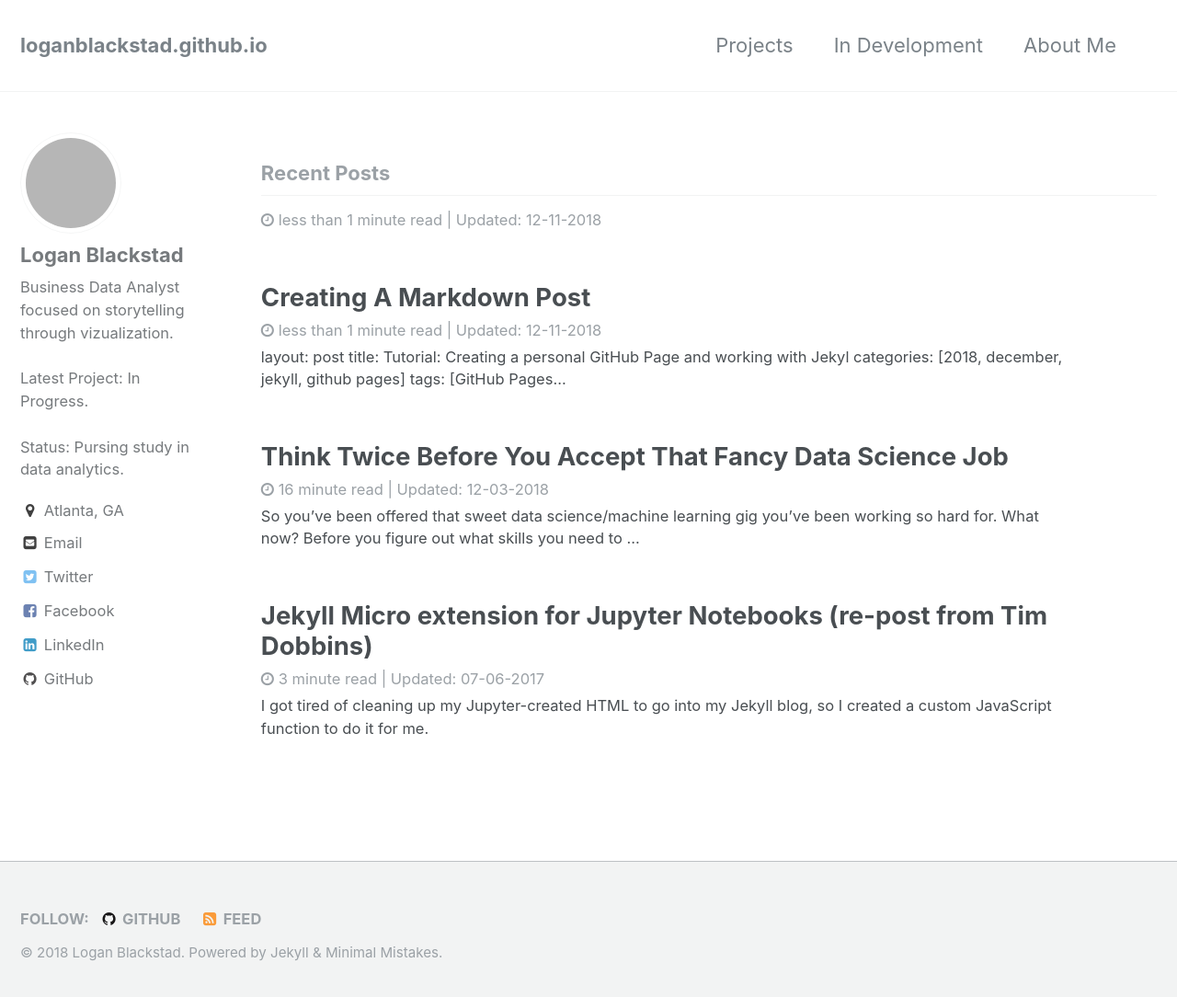
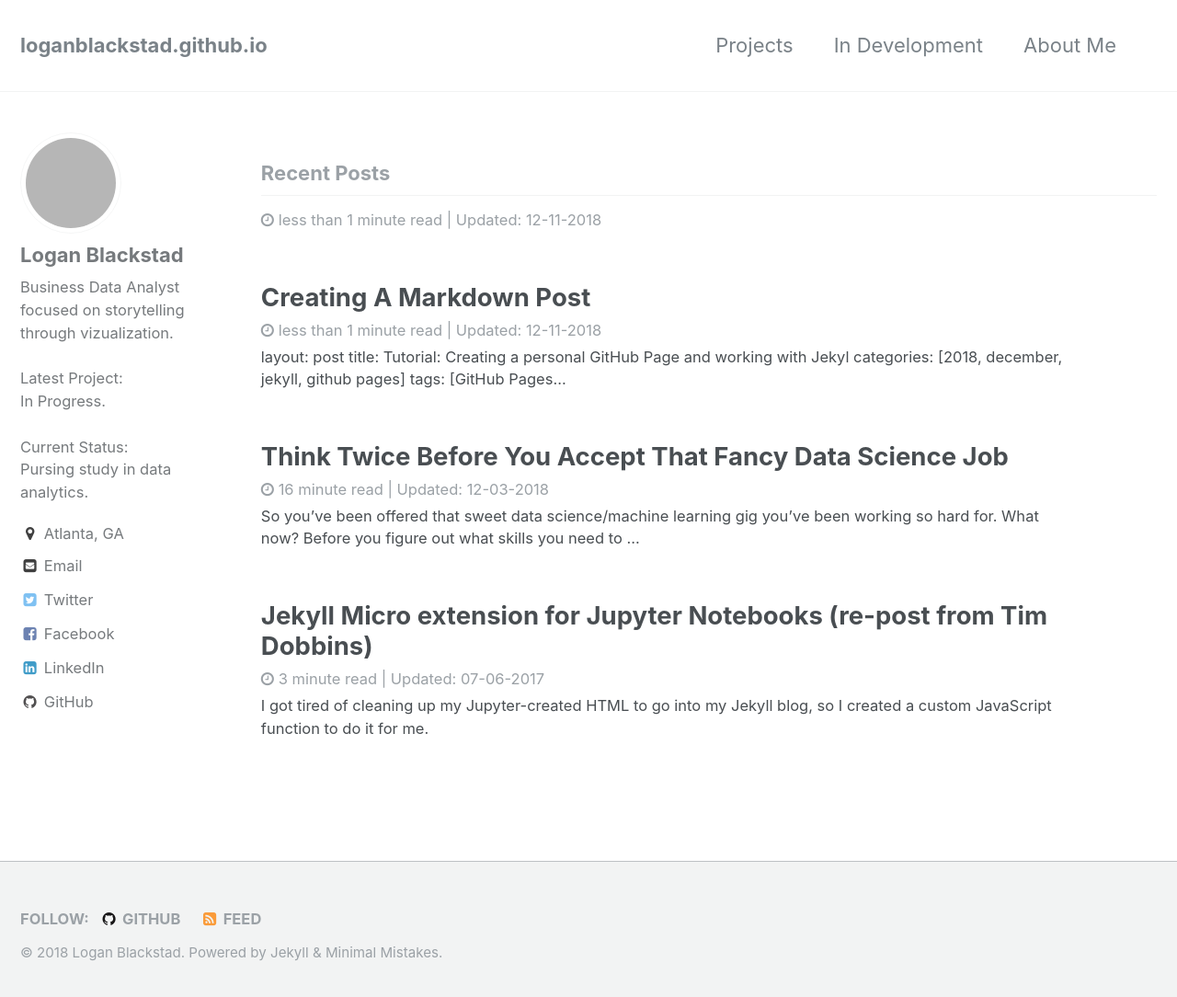
Before and after one commit to loganblackstad/loganblackstad.github.io, a Jekyll site: the page built from index.html, in a window 1280 px wide and 1092 px high. Shown: the top 1084 px of the window at 92% size. Built offline with Jekyll 4.4.1, drawn with Linux system fonts in a browser that asks for light colours; the list of posts is cut into pages by our own code; grey boxes are pictures that could not be loaded.

Commit message:
Update _config.yml
updated formatting of bio

```diff
--- a/_config.yml
+++ b/_config.yml
@@ -81,7 +81,7 @@ analytics:
 author:
   name             : "Logan Blackstad"
   avatar           : https://avatars0.githubusercontent.com/u/26091324
-  bio              : "Business Data Analyst focused on storytelling through vizualization. <br><br> Latest Project: In Progress. <br><br> Status: Pursing study in data analytics."
+  bio              : "Business Data Analyst focused on storytelling through vizualization. <br><br> Latest Project: <br>In Progress. <br><br> Current Status: <br>Pursing study in data analytics."
   location         : "Atlanta, GA"
   email            : logan.blackstad@gmail.com
   uri              :
```
